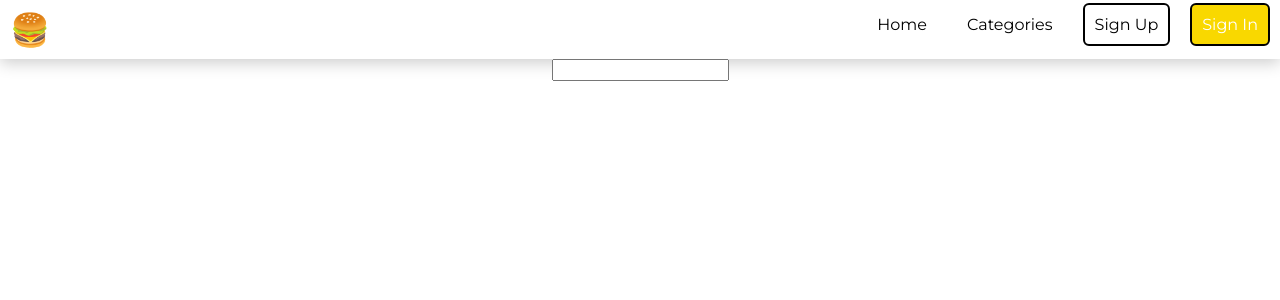
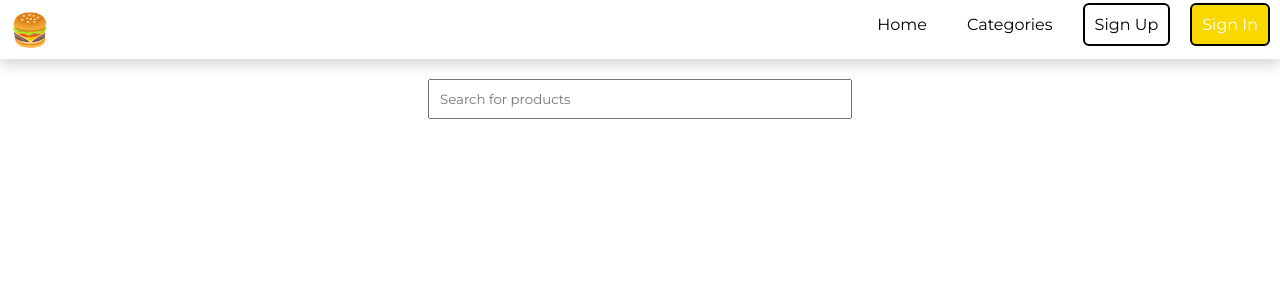
Before and after one commit to makinde-ayooluwa/shopmmerce, a React (Vite) app: page /categories in a window 1280 px wide. Shown: the top 300 px of the page. Built offline with nearby package versions, Linux system fonts and the light colour scheme.

Commit message:
NEW SHOPMMERCE COMMIT

```diff
--- a/src/pages/user/Home.jsx
+++ b/src/pages/user/Home.jsx
@@ -1,5 +1,4 @@
 export default function Home() {
-
   return (
     <>
       <div
@@ -8,8 +7,19 @@ export default function Home() {
           overflow: "hidden",
         }}
       >
-        <div style={{ display: "flex", justifyContent: "center", gap: 10 }}>
-          <input type="text" />
+        <div
+          style={{
+            display: "flex",
+            justifyContent: "center",
+            gap: 10,
+            padding: "20px",
+          }}
+        >
+          <input
+            style={{ padding: "10px", width: "400px" }}
+            placeholder="Search for products"
+            type="text"
+          />
         </div>
       </div>
     </>
```
